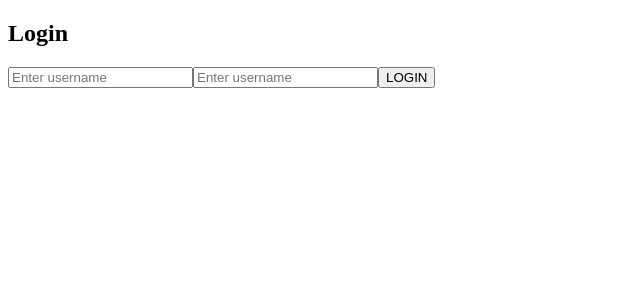
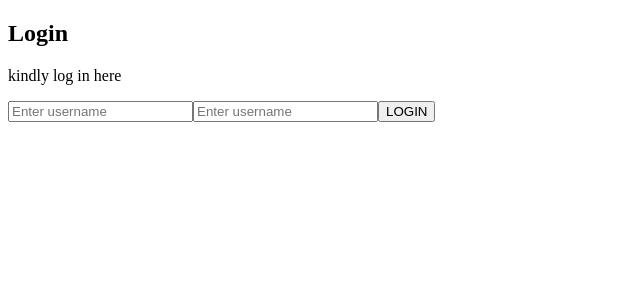
Before and after one commit to chidinmabnwaeze/Groceries, a React (Vite) app in the folder Facebook-udemy/udemy/: page /login in a window 1280 px wide. Shown: the top 300 px of the page, without its empty margins (0-640 px from the left). Built offline with nearby package versions, Linux system fonts and the light colour scheme.

Commit message:
addition

```diff
--- a/Facebook-udemy/udemy/src/components/login.jsx
+++ b/Facebook-udemy/udemy/src/components/login.jsx
@@ -31,6 +31,7 @@ const login = () => {
   return (
     <div className="login-form">
       <h2>Login</h2>
+    <p>kindly log in here</p>
 
       <form action="">
         <input
```
